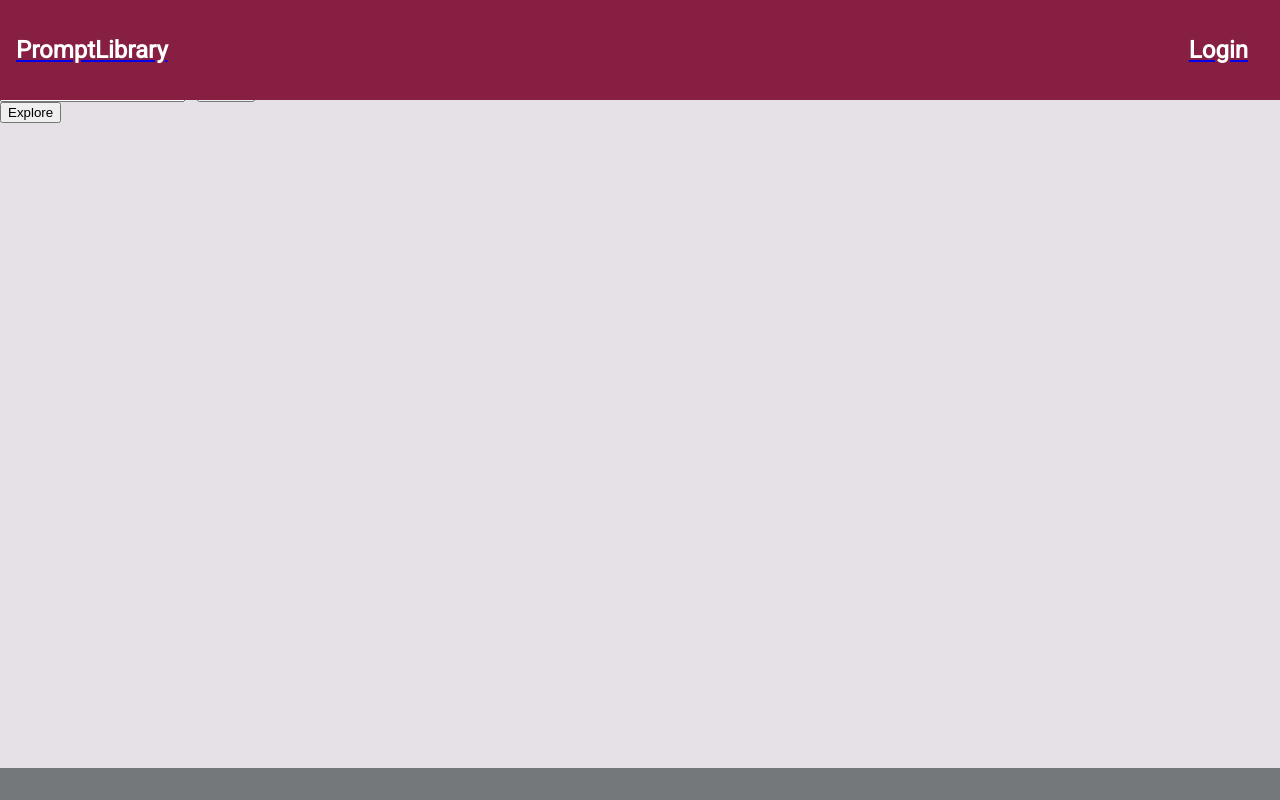
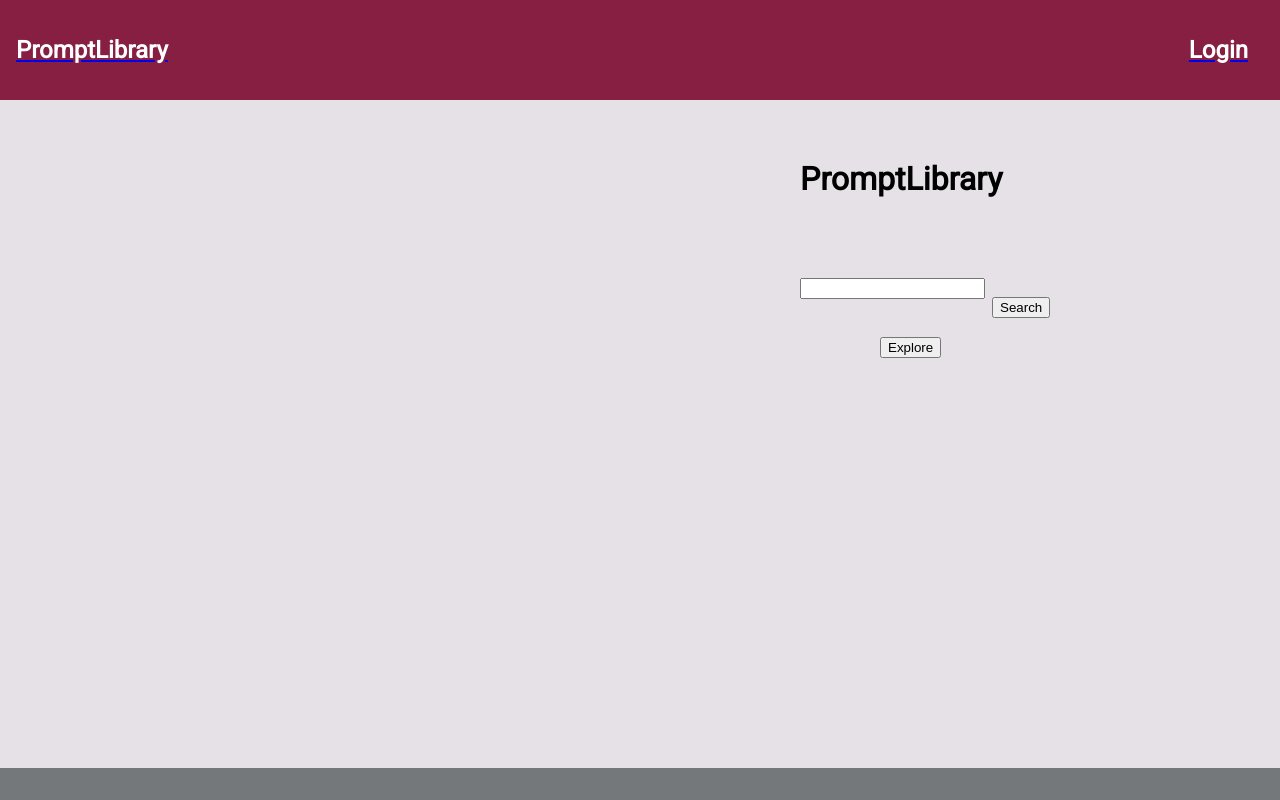
Before and after one commit to VTUL-CDRS/PromptLibrary, a Vue app in the folder Frontend/PromptLibrary/: page / in a window 1280 px wide. Built offline with nearby package versions, Linux system fonts and the light colour scheme; a web font is replaced by a local one.

Commit message:
rudimentary login page with routing

```diff
--- a/Frontend/PromptLibrary/src/Views/HomeView.vue
+++ b/Frontend/PromptLibrary/src/Views/HomeView.vue
@@ -1,9 +1,15 @@
 <template>
   <div class = "">
-    <h1 class="">PromptLibrary</h1>
+    <h1 class="header-text">PromptLibrary</h1>
   </div>
-  <form class=".search-bar">
-    <input type="text" /> &nbsp <input type="submit" value="Search" /> <br>
+  <form class="search-bar">
+    <input type="text" /> &nbsp
+  </form>
+  <form class="search-button">
+    <input type="submit" value="Search" />
+  </form>
+  <form class="explore-button">
+    <br>
     <input type="submit" value="Explore" />
   </form>
 </template>
@@ -13,17 +19,30 @@
 
 <style scoped>
 .search-bar {
-  display: flex;
-  flex-direction: row;
-  top: 0;
-  left: 0%;
-  width: 100%;
-  padding-right: 2rem;
-  background-color: var(--header-color);
+  margin-top: 5em;
+  margin-left: 50em;
+  width: 12em;
+  background-color: var(--background-color);
+}
+
+.search-button {
+  margin-top: -1.3em;
+  margin-left: 62em;
+  width: 12em;
+  background-color: var(--background-color);
+}
+
+.explore-button {
+  margin-top: 0em;
+  margin-left: 55em;
+  width: 12em;
+  background-color: var(--background-color);
 }
 
 .header-text {
-  color: var(--white-text);
+  margin-top: 5em;
+  margin-left: 25em;
+  color: var(--black-text);
 }
 
 </style>
--- /dev/null
+++ b/Frontend/PromptLibrary/src/Views/Login.vue
@@ -0,0 +1,36 @@
+<template>
+  <div class = "">
+    <h1 class="header-text">User Authentication</h1>
+  </div>
+  <form class="login-bars">
+    <input type="text" value="Username"/> <br>
+    <input type="text" value="Password"/> <br>
+  </form>
+  <form class="login-button">
+    <input type="submit" value="Login" />
+  </form>
+</template>
+
+<script setup lang="ts">
+</script>
+
+<style scoped>
+.login-bars {
+  margin-top: 0em;
+  margin-left: 51.5em;
+  width: 12em;
+}
+
+.login-button {
+  margin-top: -1.35em;
+  margin-left: 63.5em;
+  width: 12em;
+}
+
+.header-text {
+  margin-top: 5em;
+  margin-left: 25em;
+  color: var(--black-text);
+}
+
+</style>
--- a/Frontend/PromptLibrary/src/router/index.ts
+++ b/Frontend/PromptLibrary/src/router/index.ts
@@ -1,5 +1,6 @@
 import { createRouter, createWebHistory } from "vue-router";
 import HomeView from "../Views/HomeView.vue";
+import Login from "../Views/Login.vue";
 
 const router = createRouter({
     history: createWebHistory(import.meta.env.BASE_URL),
@@ -10,6 +11,12 @@ const router = createRouter({
             component: HomeView,
             alias:["/home", "/index.html"],
         },
+        {
+            path: "/login",
+            name: "login",
+            component: Login,
+            alias:["/login", "/login.html", "/Login"],
+        },
     ],
 });
 
--- /dev/null
+++ b/package.json
@@ -0,0 +1,5 @@
+{
+  "dependencies": {
+    "vite": "^5.1.3"
+  }
+}
```
Also changed, not shown: 1 other file (tests, documents, lock files or other folders).
